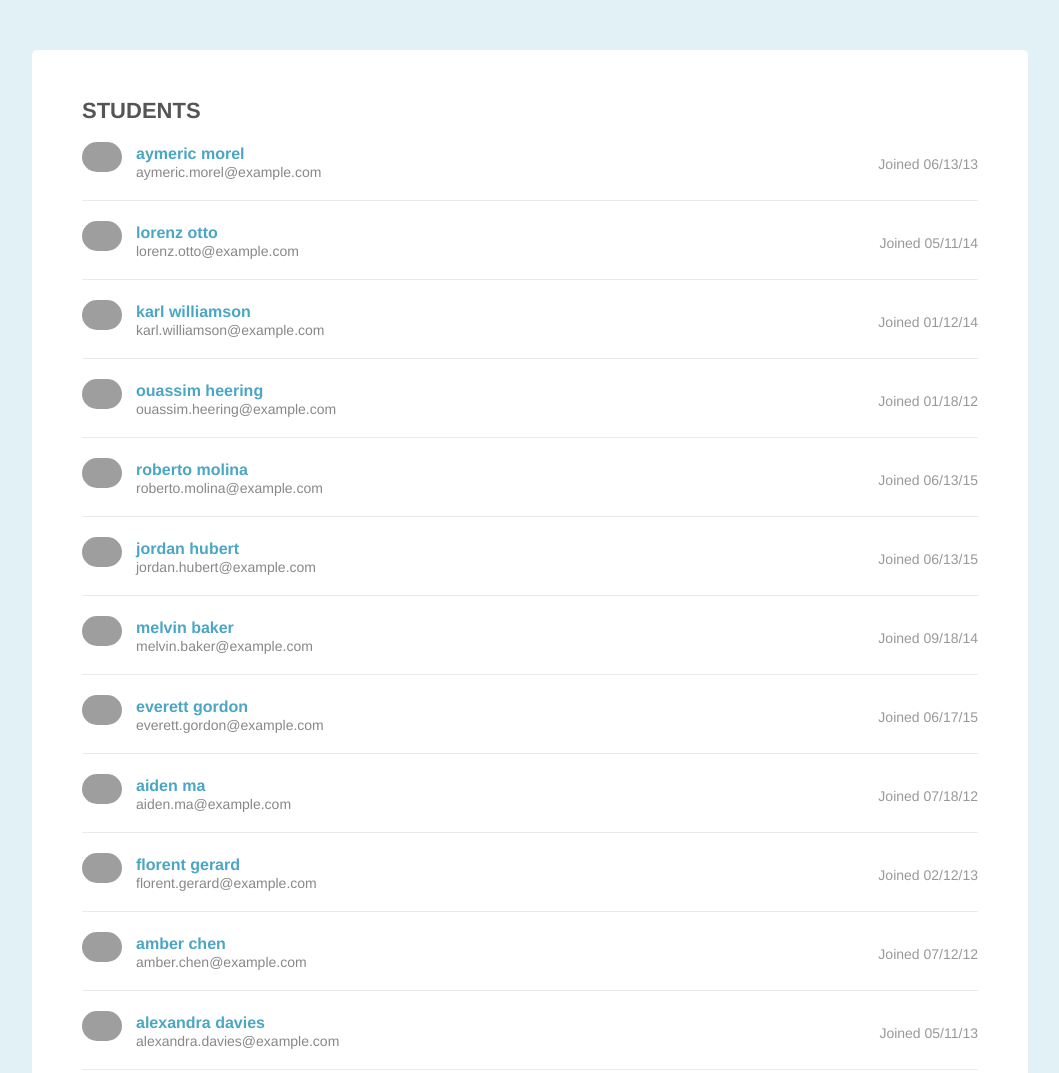
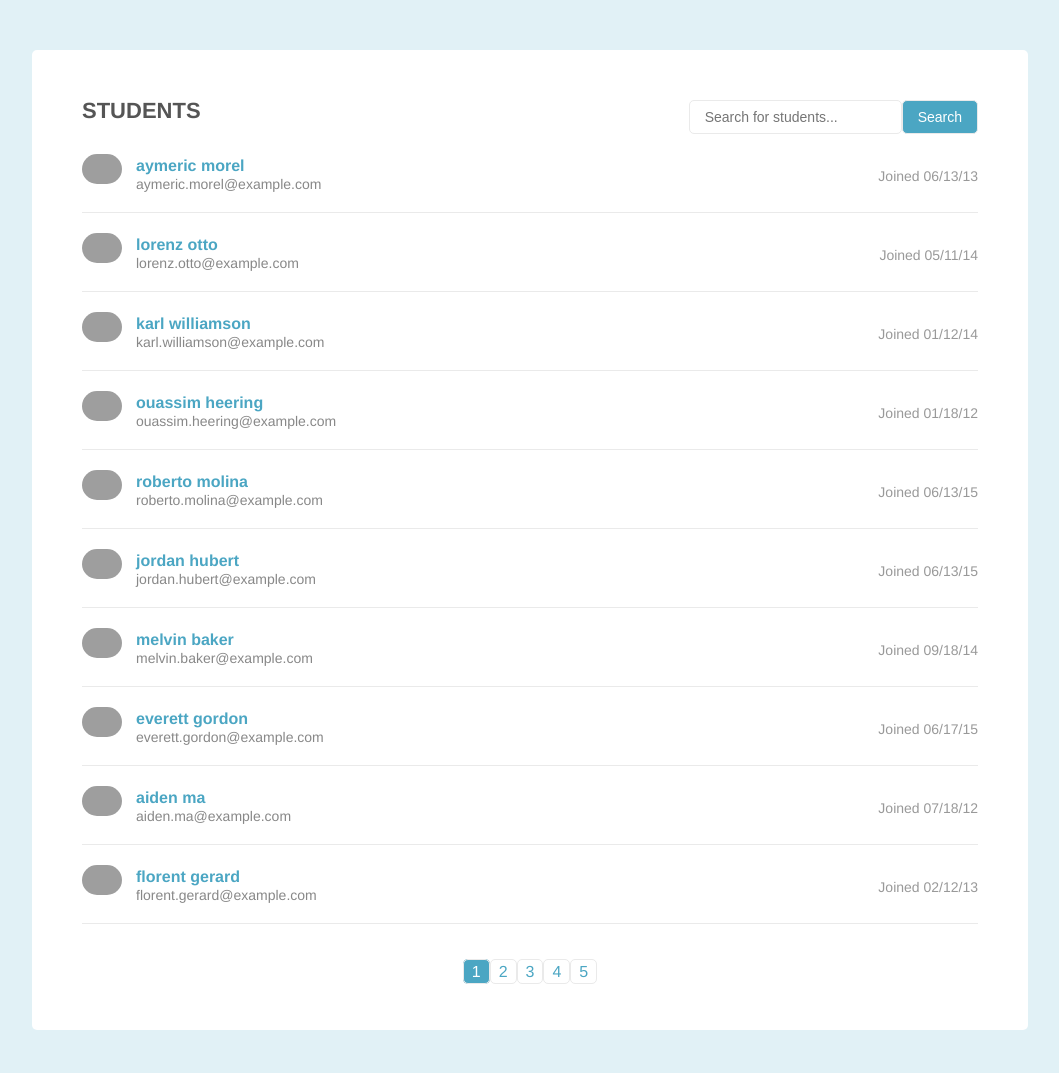
Before and after one commit to ollivierred/Pagination-and-Content-Filter, a plain HTML site: page student-list-examples/44students.html in a window 1280 px wide. Shown: the top 1073 px of the page, without its empty margins (110-1169 px from the left). Drawn offline with Linux system fonts and the light colour scheme; grey boxes are pictures that could not be loaded.

Commit message:
Commit @9:51PM Fri, Oct 5

```diff
--- a/student-list-examples/44students.html
+++ b/student-list-examples/44students.html
@@ -455,5 +455,6 @@
         </li>
       </ul>
     </div>
+    <script type="text/javascript" src="../pagination.js"></script>
   </body>
 </html>
```
Also changed, not shown: student-list-examples/64students.html (+1 -0 lines).
